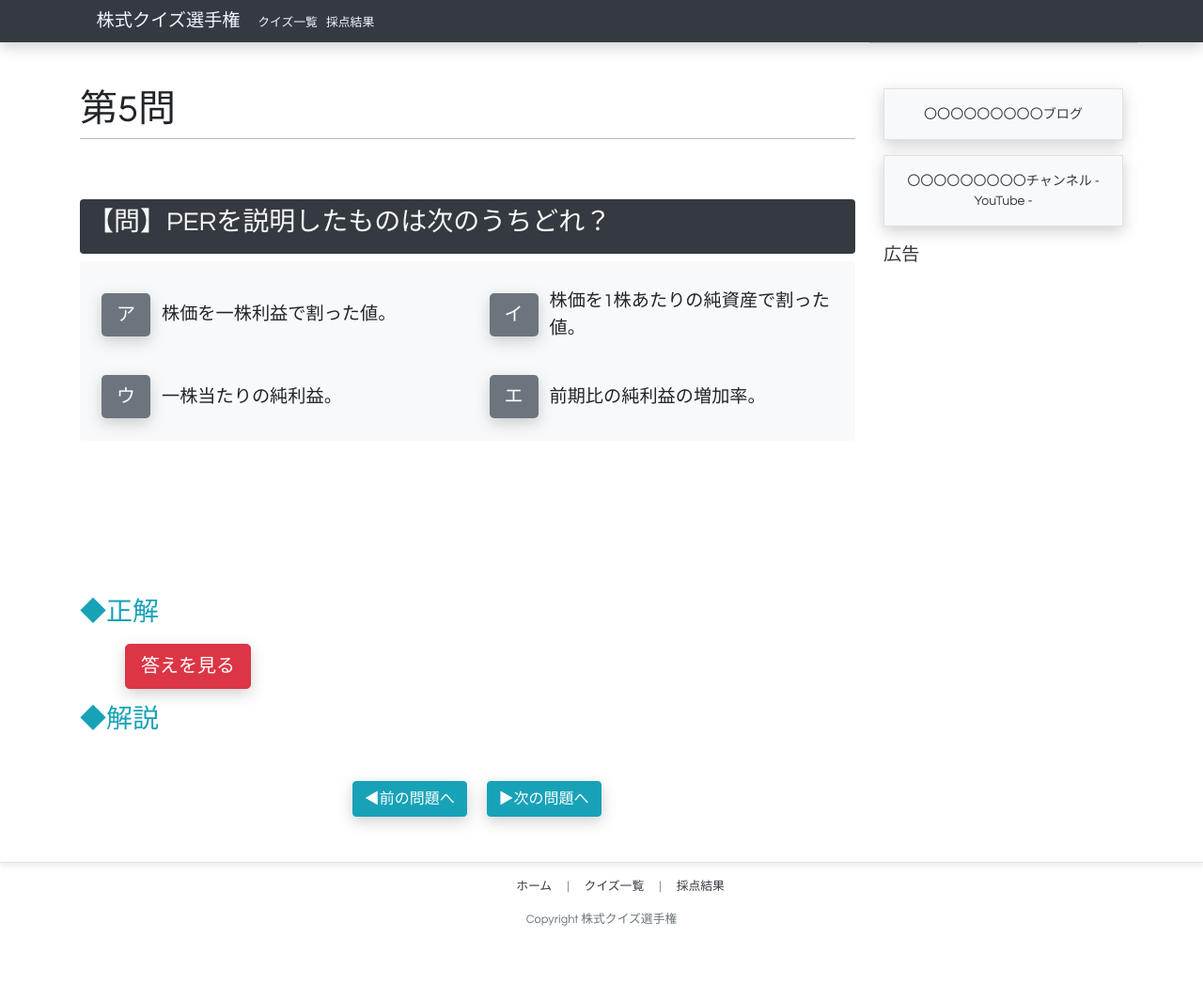
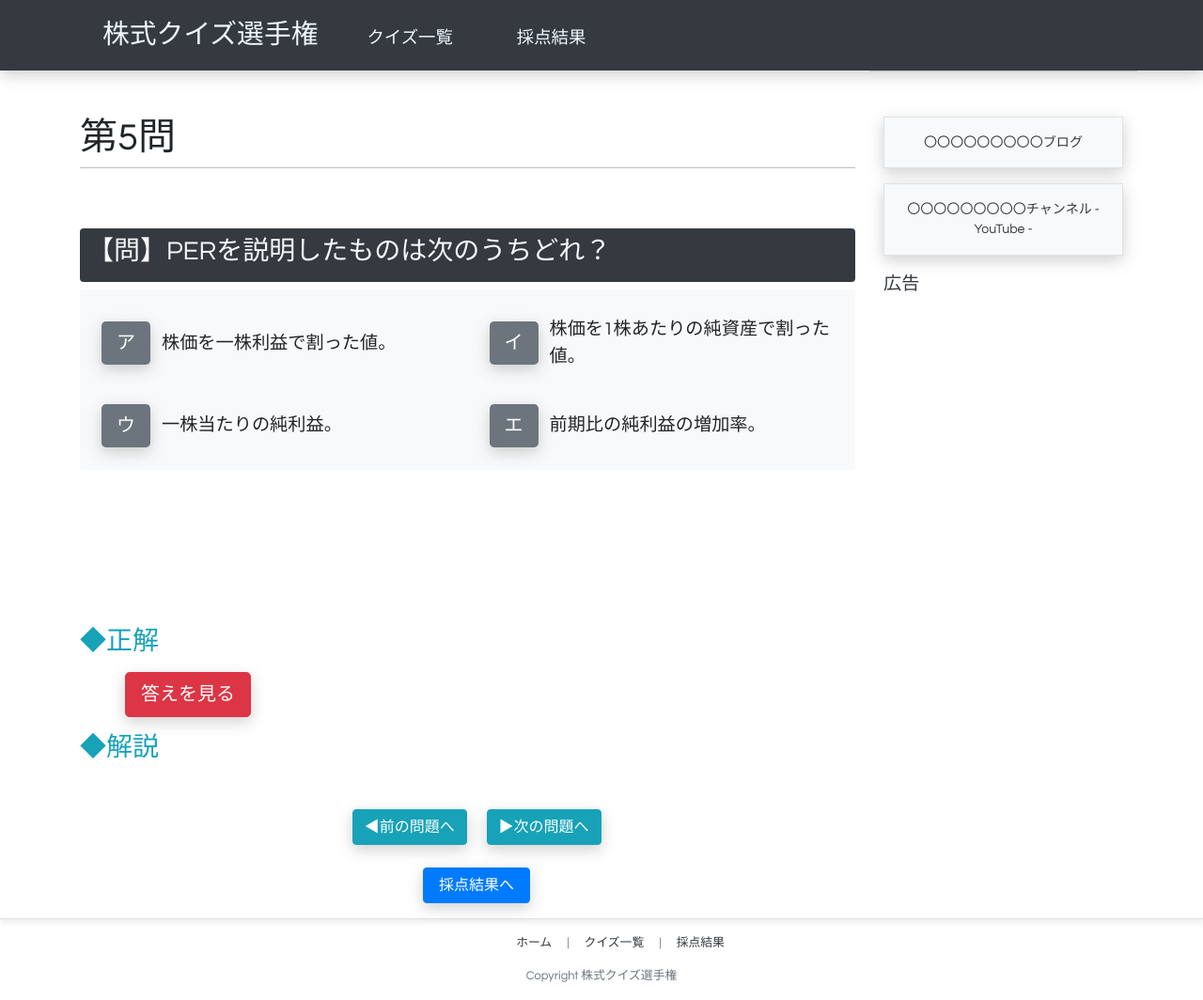
Before and after one commit to ZenUnt/CapitalQuizSample, a plain HTML site: page q5.html in a window 1280 px wide. Shown: the whole page at 94% size. Before the commit the page ends 1004 px from the top, so only its background shows below. Drawn offline with nearby package versions, Linux system fonts and the light colour scheme.

Commit message:
採点リセット機能追加。ヘッダーの文字調整。

```diff
--- a/CSS/style.css
+++ b/CSS/style.css
@@ -105,3 +105,21 @@ h1 {
     margin-left: 20px;
     font-size: 2rem;
 }
+
+@media screen and (min-width:768px){
+    /*　画面サイズが768px以上の場合読み込む　*/
+    header {
+        font-size: 1.15rem;
+        padding: 0.5rem;
+    }
+
+    .header-title {
+        font-size: 1.8rem;
+        margin: 1rem;
+    }
+
+    .header-link {
+        margin: 1rem;
+        padding: 1rem;
+    }
+}
--- a/Scripts/script.js
+++ b/Scripts/script.js
@@ -45,6 +45,4 @@ $(function() {
         let classlist = document.getElementById('checkAnswer').classList;
         classlist.add('fadeout');
     })
-
-
 })
--- a/q5.html
+++ b/q5.html
@@ -64,12 +64,19 @@
             </div>
           </div>
           <div>
-            <ul class="prev_next_btns my-5">
+            <ul class="prev_next_btns mt-5 mb-4">
               <li>
                 <button class="btn btn-info prev-btn" title="前の問題">◀前の問題へ</a>
               </li>
               <li>
                 <button class="btn btn-info next-btn" title="次の問題">▶次の問題へ</a>
+              </li>
+            </ul>
+          </div>
+          <div>
+            <ul class="prev_next_btns my-3">
+              <li>
+                <a href="scoring.html" class="btn btn-primary px-3">採点結果へ</a>
               </li>
             </ul>
           </div>
```
Also changed, not shown: Scripts/list.js (+11 -0 lines), q10.html (+8 -5 lines), scoring.html (+3 -1 lines).
